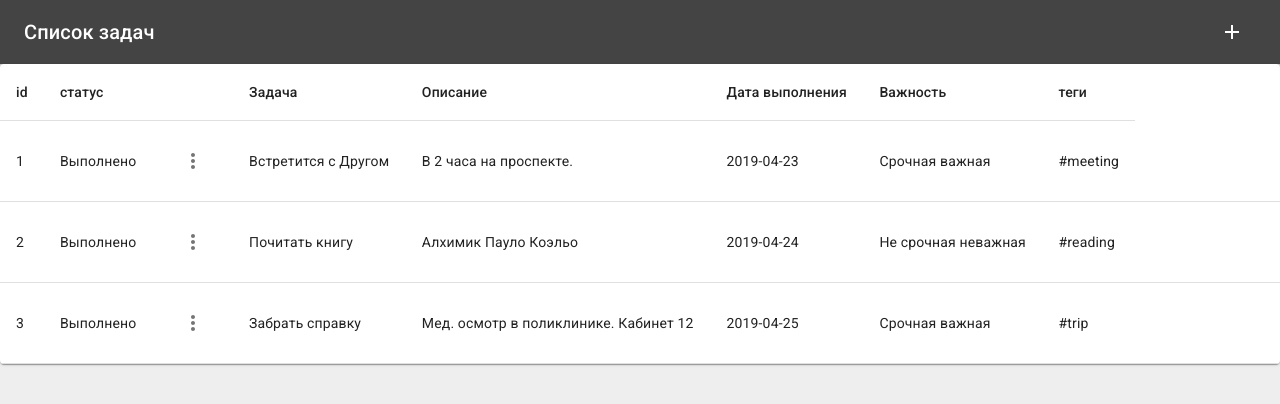
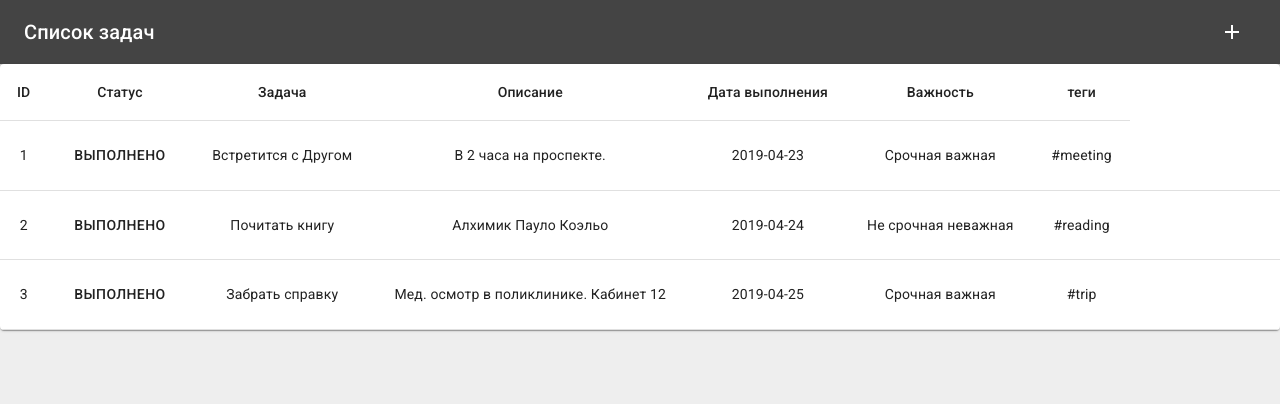
Before and after one commit to usuisora/TodosList, a React (Create React App) app: page / in a window 1280 px wide. Shown: the top 404 px of the page. Built offline with nearby package versions, Linux system fonts and the light colour scheme.

Commit message:
status button readded

```diff
--- a/src/components/Main/LongMenu.js
+++ b/src/components/Main/LongMenu.js
@@ -1,5 +1,5 @@
 import React from 'react';
-import IconButton from '@material-ui/core/IconButton';
+import Button from '@material-ui/core/Button';
 import Menu from '@material-ui/core/Menu';
 import MenuItem from '@material-ui/core/MenuItem';
 import MoreVertIcon from '@material-ui/icons/MoreVert';
@@ -13,7 +13,7 @@ const ITEM_HEIGHT = 48;
 
 class LongMenu extends React.Component {
   state = {
-    anchorEl: null,
+    anchorEl: null
   };
 
   handleClick = event => {
@@ -30,17 +30,10 @@ class LongMenu extends React.Component {
   render() {
     const { anchorEl } = this.state;
     const open = Boolean(anchorEl);
-
+    const {status} = this.props;
     return (
       <span>
-        <IconButton
-          aria-label="More"
-          aria-owns={open ? 'long-menu' : undefined}
-          aria-haspopup="true"
-          onClick={this.handleClick}
-        >
-          <MoreVertIcon />
-        </IconButton>
+        <Button onClick={this.handleClick}>{status}</Button>
         <Menu
           id="long-menu"
           anchorEl={anchorEl}
--- a/src/components/Main/RowData.js
+++ b/src/components/Main/RowData.js
@@ -8,11 +8,13 @@ import {MyContext} from '../../Provider'
 
 
 export function Drop(props) {
-  const {todo} = props
+  const {todo,status} = props
   return (
     <MyContext.Consumer>
       {({setTodoStatus})=>
-        <TableCell   align="left">  <LongMenu   setTodoStatus ={setTodoStatus} todoid = {todo.id}/> </TableCell>
+        <TableCell align = 'center'>
+            <LongMenu  status = {status} setTodoStatus = {setTodoStatus} todoid = {todo.id}/>
+        </TableCell>
       }
     </MyContext.Consumer>
 
@@ -29,11 +31,10 @@ function RowData({todo,classes,rowStyle}) {
           if(column[0]==='isCompleted')
               return (
                 <Fragment key = {column[0]}>
-                   <TableCell align="left" >{column[1]===true? "Выполнено":"Не выполнено"}  </TableCell>
-                  <Drop todo = {todo}/>
+                  <Drop todo = {todo}  status = {column[1]===true? "Выполнено":"Не выполнено"} />
                 </Fragment>
               )
-          return  <TableCell  align="left" key = {column[0]}>{column[1]}</TableCell>
+          return  <TableCell  align='center' key = {column[0]}>{column[1]}</TableCell>
         })}
         <TodoOptions todosId = {todo.id} rowStyle ={rowStyle} />
     </Fragment>
--- a/src/components/Main/TodoOptions.js
+++ b/src/components/Main/TodoOptions.js
@@ -22,13 +22,13 @@ function TodoOptions({todosId,classes,style,rowStyle}) {
     <MyContext.Consumer >
         {({deleteTodo,editTodo})=>(
             <React.Fragment >
-              <TableCell id='editCell'   style = {{minWidth:40}} >
+              <TableCell  style = {{minWidth:40}} >
                 <Fab  size="small" style = {rowStyle} aria-label="Edit" onClick={()=>editTodo(todosId)} >
                   <EditIcon/>
                 </Fab>
               </TableCell>
 
-              <TableCell id='delCell'  align="center" style = {{minWidth: 40}}>
+              <TableCell align="center" style = {{minWidth: 40}}>
                 <Fab  size="small" style = {rowStyle} color = 'secondary' aria-label="Del" onClick={()=>deleteTodo(todosId)}>
                   <DelIcon/>
                 </Fab>
--- a/src/components/Main/TodosHeaders.js
+++ b/src/components/Main/TodosHeaders.js
@@ -3,13 +3,13 @@ import TableCell from '@material-ui/core/TableCell';
 import TableHead from '@material-ui/core/TableHead';
 import TableRow from '@material-ui/core/TableRow';
 function TodosHeaders() {
-    const [headers] = useState(['id','статус','',"Задача","Описание","Дата выполнения","Важность","теги"]);
+    const [headers] = useState(['ID','Cтатус',"Задача","Описание","Дата выполнения","Важность","теги"]);
 
   return (
     <TableHead >
               <TableRow>
                {headers.map((header,index)=>(
-                <TableCell align="left" key = {index}  >{header}</TableCell>
+                <TableCell align="center" key = {index}  >{header}</TableCell>
                ))}
               </TableRow>
             </TableHead>
```
